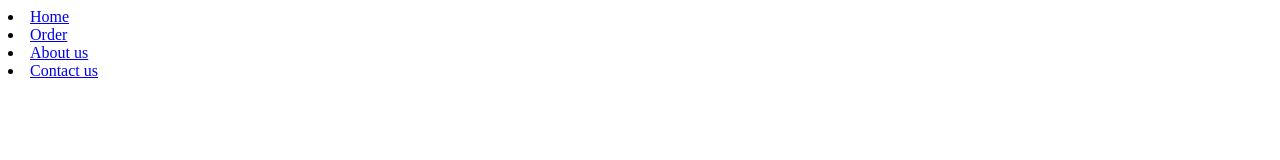
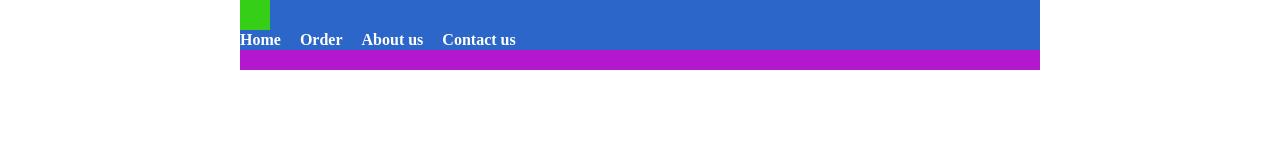
Before and after one commit to oleg-lector/Homework1, a plain HTML site: page index.html in a window 1280 px wide. Drawn offline with Linux system fonts and the light colour scheme.

Commit message:
Добавление таблицы стилей

```diff
--- a/index.html
+++ b/index.html
@@ -4,7 +4,8 @@
     <meta charset="UTF-8">
     <meta http-equiv="X-UA-Compatible" content="IE=edge">
     <meta name="viewport" content="width=device-width, initial-scale=1.0">
-    <title>Document</title>
+    <title>HW1</title>
+    <link rel="stylesheet" href="style.css">
 </head>
 <body>
     <div id="wrap">
```
